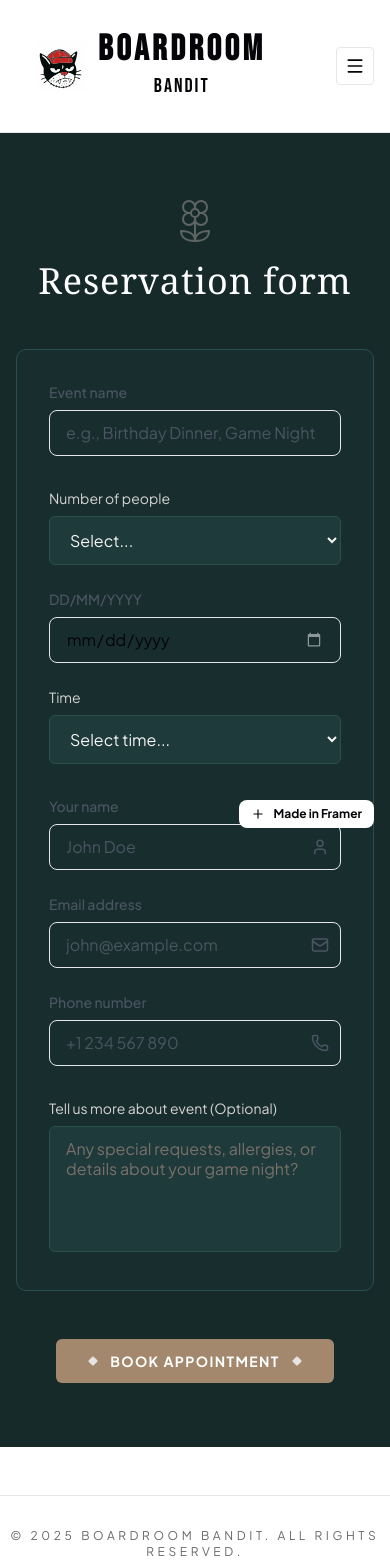
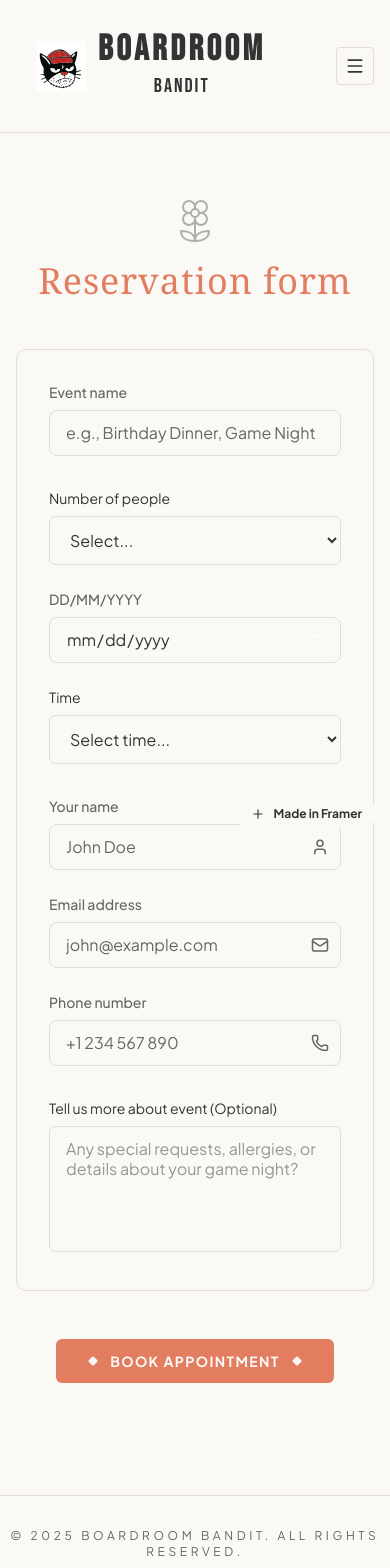
Before and after one commit to 3nxni8/Bandit, a Next.js app: page /reservations in a window 390 px wide. Shown: the top 1568 px of the page. Built offline with nearby package versions, Linux system fonts and the light colour scheme.

Commit message:
Apply Terracotta color theme to globals and components
Co-authored-by: 3nxni8 <166778710+3nxni8@users.noreply.github.com>

```diff
--- a/app/globals.css
+++ b/app/globals.css
@@ -4,14 +4,16 @@
 @custom-variant dark (&:is(.dark *));
 
 /*
-  Design tokens – core palette (red / white / black)
-  Use these custom properties instead of hard-coded hex values
+  Design tokens – Terracotta Theme
+  Primary: Terracotta/Salmon (#E27D60)
+  Background: Off-White (#FAF9F6)
+  Text: Dark Charcoal (#333333)
 */
 :root {
-  /* Brand palette */
-  --color-white: #ffffff;
-  --color-black: #050509;
-  --color-red: #e11b22;
+  /* Brand palette - Terracotta Theme */
+  --color-white: #FAF9F6;
+  --color-black: #333333;
+  --color-red: #E27D60;
   --color-gold: #c5a059;
 
   /* Typography */
@@ -34,20 +36,20 @@
   --primary: var(--color-black);
   --primary-foreground: var(--color-white);
 
-  --secondary: #f4f4f5;
+  --secondary: #F5F1ED;
   --secondary-foreground: var(--color-black);
 
-  --muted: #f4f4f5;
-  --muted-foreground: #4b5563;
+  --muted: #F5F1ED;
+  --muted-foreground: #666666;
 
-  --accent: #f4f4f5;
+  --accent: #F5F1ED;
   --accent-foreground: var(--color-black);
 
   --destructive: var(--color-red);
 
-  --border: #e5e7eb;
-  --input: #e5e7eb;
-  --ring: #9ca3af;
+  --border: #E5DDD5;
+  --input: #E5DDD5;
+  --ring: #E27D60;
 
   /* Charts (kept but aligned to palette where possible) */
   --chart-1: #ef4444;
@@ -61,39 +63,39 @@
   --sidebar-foreground: var(--color-black);
   --sidebar-primary: var(--color-black);
   --sidebar-primary-foreground: var(--color-white);
-  --sidebar-accent: #f4f4f5;
+  --sidebar-accent: #F5F1ED;
   --sidebar-accent-foreground: var(--color-black);
-  --sidebar-border: #e5e7eb;
-  --sidebar-ring: #9ca3af;
+  --sidebar-border: #E5DDD5;
+  --sidebar-ring: #E27D60;
 }
 
 .dark {
-  --background: #020617;
-  --foreground: #f9fafb;
+  --background: #1a1614;
+  --foreground: #FAF9F6;
 
-  --card: #020617;
-  --card-foreground: #f9fafb;
+  --card: #1a1614;
+  --card-foreground: #FAF9F6;
 
-  --popover: #020617;
-  --popover-foreground: #f9fafb;
+  --popover: #1a1614;
+  --popover-foreground: #FAF9F6;
 
-  --primary: #f9fafb;
-  --primary-foreground: #020617;
+  --primary: #FAF9F6;
+  --primary-foreground: #1a1614;
 
-  --secondary: #111827;
-  --secondary-foreground: #f9fafb;
+  --secondary: #2a2421;
+  --secondary-foreground: #FAF9F6;
 
-  --muted: #111827;
-  --muted-foreground: #9ca3af;
+  --muted: #2a2421;
+  --muted-foreground: #999999;
 
-  --accent: #111827;
-  --accent-foreground: #f9fafb;
+  --accent: #2a2421;
+  --accent-foreground: #FAF9F6;
 
-  --destructive: #b91c1c;
+  --destructive: #E27D60;
 
-  --border: #1f2937;
-  --input: #1f2937;
-  --ring: #4b5563;
+  --border: #3a342f;
+  --input: #3a342f;
+  --ring: #E27D60;
 
   --chart-1: #f97316;
   --chart-2: #22c55e;
@@ -101,14 +103,14 @@
   --chart-4: #6366f1;
   --chart-5: #ec4899;
 
-  --sidebar: #020617;
-  --sidebar-foreground: #f9fafb;
-  --sidebar-primary: #f9fafb;
-  --sidebar-primary-foreground: #020617;
-  --sidebar-accent: #111827;
-  --sidebar-accent-foreground: #f9fafb;
-  --sidebar-border: #1f2937;
-  --sidebar-ring: #4b5563;
+  --sidebar: #1a1614;
+  --sidebar-foreground: #FAF9F6;
+  --sidebar-primary: #FAF9F6;
+  --sidebar-primary-foreground: #1a1614;
+  --sidebar-accent: #2a2421;
+  --sidebar-accent-foreground: #FAF9F6;
+  --sidebar-border: #3a342f;
+  --sidebar-ring: #E27D60;
 }
 
 @theme inline {
--- a/app/reservations/page.tsx
+++ b/app/reservations/page.tsx
@@ -30,19 +30,19 @@ const ReservationPage: React.FC = () => {
     };
 
     return (
-        <div className="min-h-screen bg-[#162A2A] text-stone-100 flex flex-col items-center justify-center py-16 px-4">
+        <div className="min-h-screen bg-background text-foreground flex flex-col items-center justify-center py-16 px-4">
 
             {/* --- Header --- */}
             <div className="text-center mb-12">
                 {/* Using Flower2 as a placeholder for the abstract icon */}
-                <Flower2 className="mx-auto text-stone-400 mb-4 w-12 h-12 opacity-50" strokeWidth={1} />
-                <h1 className="text-4xl md:text-5xl font-serif text-white tracking-wide">
+                <Flower2 className="mx-auto text-muted-foreground mb-4 w-12 h-12 opacity-50" strokeWidth={1} />
+                <h1 className="text-4xl md:text-5xl font-serif text-[var(--color-red)] tracking-wide">
                     Reservation form
                 </h1>
             </div>
 
             {/* --- Form Container --- */}
-            <form onSubmit={handleSubmit} className="w-full max-w-4xl bg-[#1a3333]/50 p-8 md:p-12 rounded-lg border border-[#2A4F4F] space-y-8">
+            <form onSubmit={handleSubmit} className="w-full max-w-4xl bg-card/50 p-8 md:p-12 rounded-lg border border-border space-y-8">
 
                 {/* Row 1: Event Name */}
                 <div className="w-full">
@@ -77,15 +77,15 @@ const ReservationPage: React.FC = () => {
 
             {/* --- Submit Button --- */}
             <div className="mt-12">
-                <button className="bg-[#A3886D] hover:bg-[#8F765C] text-white py-3 px-8 rounded-sm flex items-center gap-3 transition-all duration-300 uppercase tracking-widest text-sm font-bold">
-                    <Diamond size={10} className="text-stone-200" fill="currentColor" />
+                <button className="bg-[var(--color-red)] hover:bg-[var(--color-red)]/90 text-white py-3 px-8 rounded-sm flex items-center gap-3 transition-all duration-300 uppercase tracking-widest text-sm font-bold">
+                    <Diamond size={10} className="text-white" fill="currentColor" />
                     Book Appointment
-                    <Diamond size={10} className="text-stone-200" fill="currentColor" />
+                    <Diamond size={10} className="text-white" fill="currentColor" />
                 </button>
             </div>
 
             {/* --- Framer Badge (Optional based on image) --- */}
-            <div className="fixed bottom-4 right-4 bg-white text-black px-3 py-1.5 rounded-md text-xs font-bold flex items-center gap-2">
+            <div className="fixed bottom-4 right-4 bg-white text-[var(--color-black)] px-3 py-1.5 rounded-md text-xs font-bold flex items-center gap-2">
                 <svg xmlns="http://www.w3.org/2000/svg" width="14" height="14" viewBox="0 0 24 24" fill="none" stroke="currentColor" strokeWidth="2" strokeLinecap="round" strokeLinejoin="round"><path d="M5 12h14"/><path d="M12 5v14"/></svg>
                 Made in Framer
             </div>
--- a/components/reservation/FormTextarea.tsx
+++ b/components/reservation/FormTextarea.tsx
@@ -7,13 +7,13 @@ interface FormTextareaProps extends React.TextareaHTMLAttributes<HTMLTextAreaEle
 export const FormTextarea: React.FC<FormTextareaProps> = ({ label, className = '', ...props }) => {
     return (
         <div className="w-full">
-            <label className="block text-stone-300 text-sm mb-2">
+            <label className="block text-foreground text-sm mb-2">
                 {label}
             </label>
             <textarea
                 {...props}
                 rows={5}
-                className={`w-full bg-[#1F3A3A] border border-[#2A4F4F] text-stone-100 rounded-sm py-3 px-4 leading-tight focus:outline-none focus:border-[#A3886D] transition-colors placeholder-stone-500 resize-none ${className}`}
+                className={`w-full bg-background border border-border text-foreground rounded-sm py-3 px-4 leading-tight focus:outline-none focus:border-[var(--color-red)] transition-colors resize-none ${className}`}
             />
         </div>
     );
--- a/components/reservation/formSelect.tsx
+++ b/components/reservation/formSelect.tsx
@@ -9,12 +9,12 @@ interface FormSelectProps {
 export const FormSelect: React.FC<FormSelectProps> = ({ label, options, placeholder, ...props }) => {
     return (
         <div className="w-full">
-            <label className="block text-stone-300 text-sm mb-2">
+            <label className="block text-foreground text-sm mb-2">
                 {label}
             </label>
             <select
                 {...props}
-                className="w-full bg-[#1F3A3A] border border-[#2A4F4F] text-stone-100 rounded-sm py-3 px-4 leading-tight focus:outline-none focus:border-[#A3886D] transition-colors placeholder-stone-500"
+                className="w-full bg-background border border-border text-foreground rounded-sm py-3 px-4 leading-tight focus:outline-none focus:border-[var(--color-red)] transition-colors"
             >
                 {placeholder && <option value="">{placeholder}</option>}
                 {options.map((option) => (
--- a/components/ui/logo.tsx
+++ b/components/ui/logo.tsx
@@ -11,10 +11,10 @@ export function Logo() {
                 className="object-contain"
             />
             <div className="ml-3">
-                <h1 className="font-bebas text-4xl font-bold text-black tracking-[0.1em] leading-none">
+                <h1 className="font-bebas text-4xl font-bold text-foreground tracking-[0.1em] leading-none">
                     BOARDROOM
                 </h1>
-                <h2 className="font-bebas text-xl text-black tracking-[0.1em] uppercase mt-1">
+                <h2 className="font-bebas text-xl text-foreground tracking-[0.1em] uppercase mt-1">
                     BANDIT
                 </h2>
             </div>
```
Also changed, not shown: components/ui/About.tsx (+14 -14 lines).
